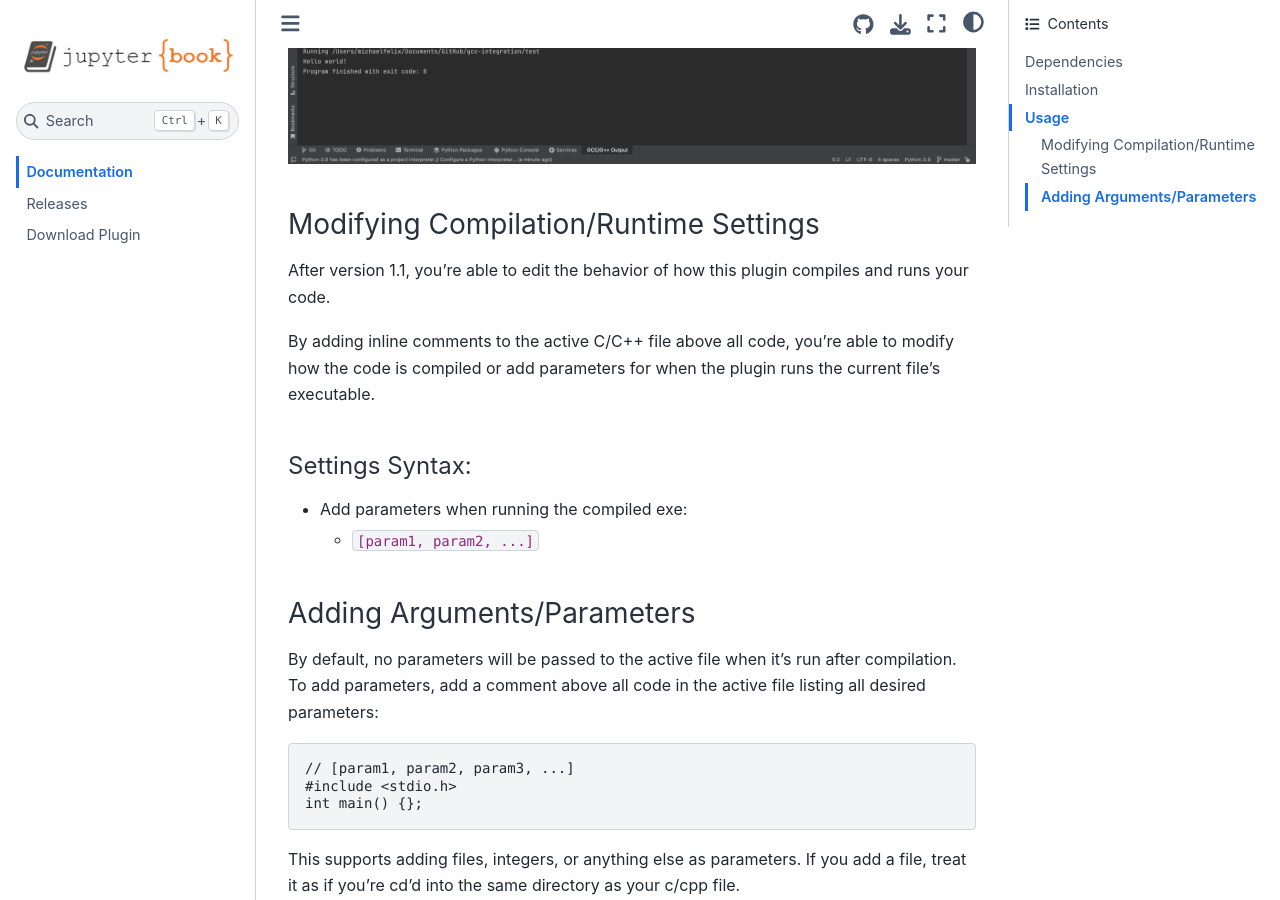
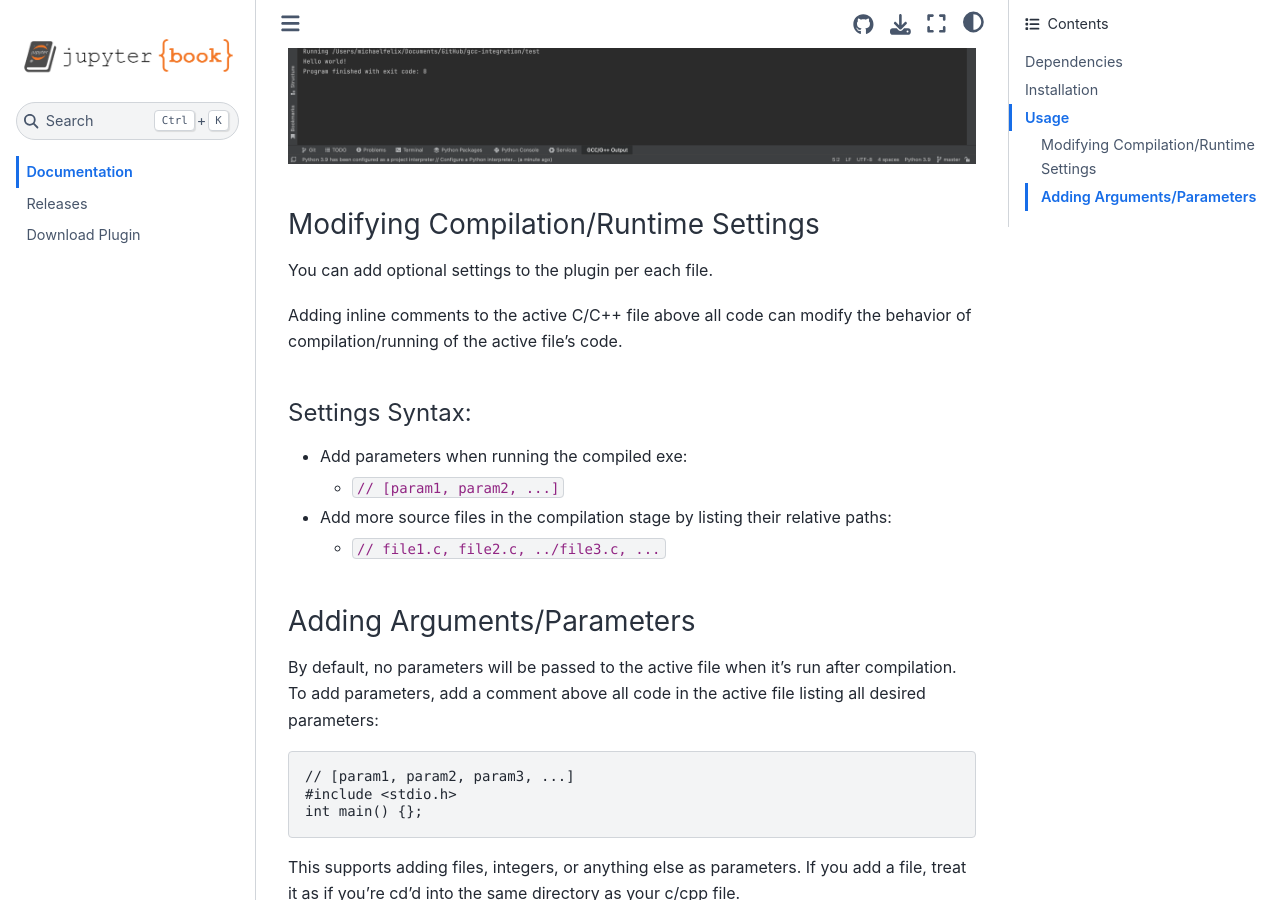
Before and after one commit to mike-fmh/GCC-Integration, a Jupyter Book: the page built from docs/index.md, in a window 1280 px wide and 900 px high, scrolled down 1622 px. Built offline with Jupyter Book 1.0.4 settings and Sphinx 7.4.7 and the Sphinx Book theme 1.1.4, drawn with Linux system fonts in a browser that asks for light colours.

Commit message:
info about adding source files

```diff
--- a/docs/index.md
+++ b/docs/index.md
@@ -43,13 +43,15 @@ If the file that's open in the editor is of type .c or .cpp, press `alt + G` to
 
 ### Modifying Compilation/Runtime Settings
 
-After version 1.1, you're able to edit the behavior of how this plugin compiles and runs your code.
+You can add optional settings to the plugin per each file.
 
-By adding inline comments to the active C/C++ file above all code, you're able to modify how the code is compiled or add parameters for when the plugin runs the current file's executable.
+Adding inline comments to the active C/C++ file above all code can modify the behavior of compilation/running of the active file's code.
 
 #### Settings Syntax:
 - Add parameters when running the compiled exe:
-  - `[param1, param2, ...]`
+  - `// [param1, param2, ...]`
+- Add more source files in the compilation stage by listing their relative paths:
+  - `// file1.c, file2.c, ../file3.c, ...`
 
 ### Adding Arguments/Parameters
 
```
Also changed, not shown: README.md (+7 -8 lines), docs/releases.md (+1 -0 lines).
